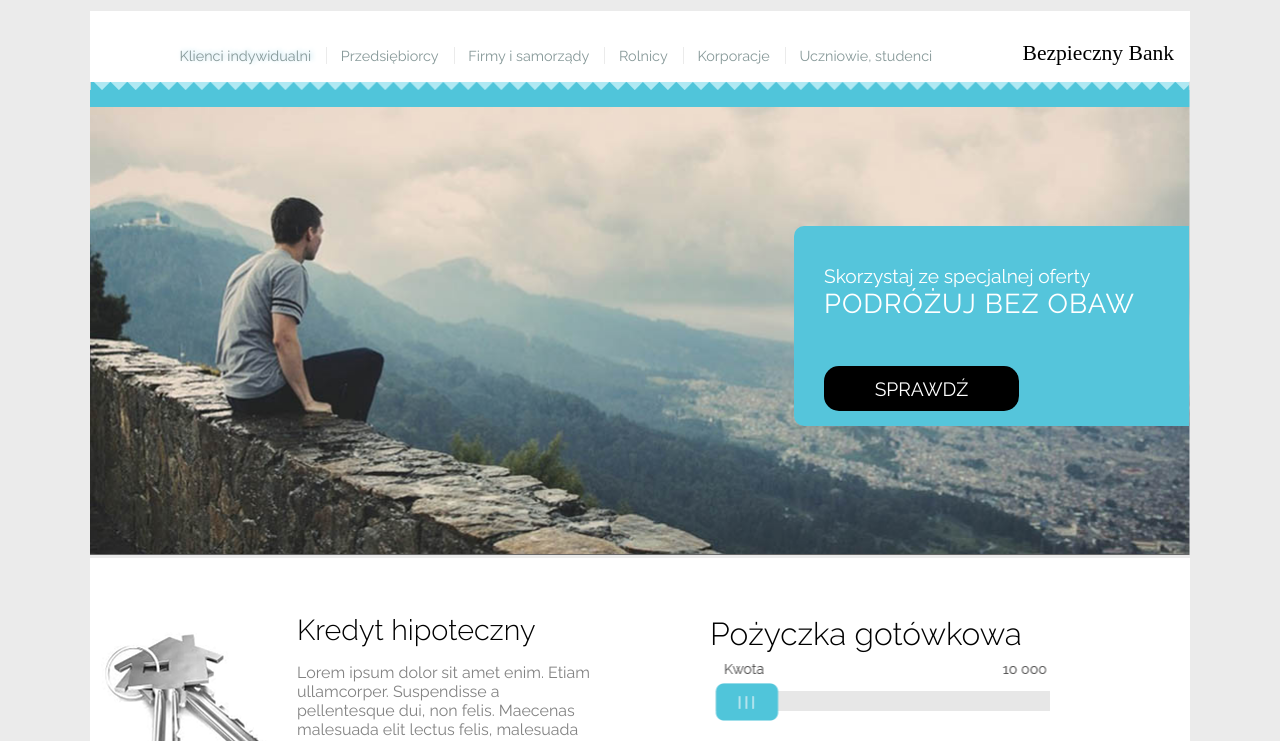
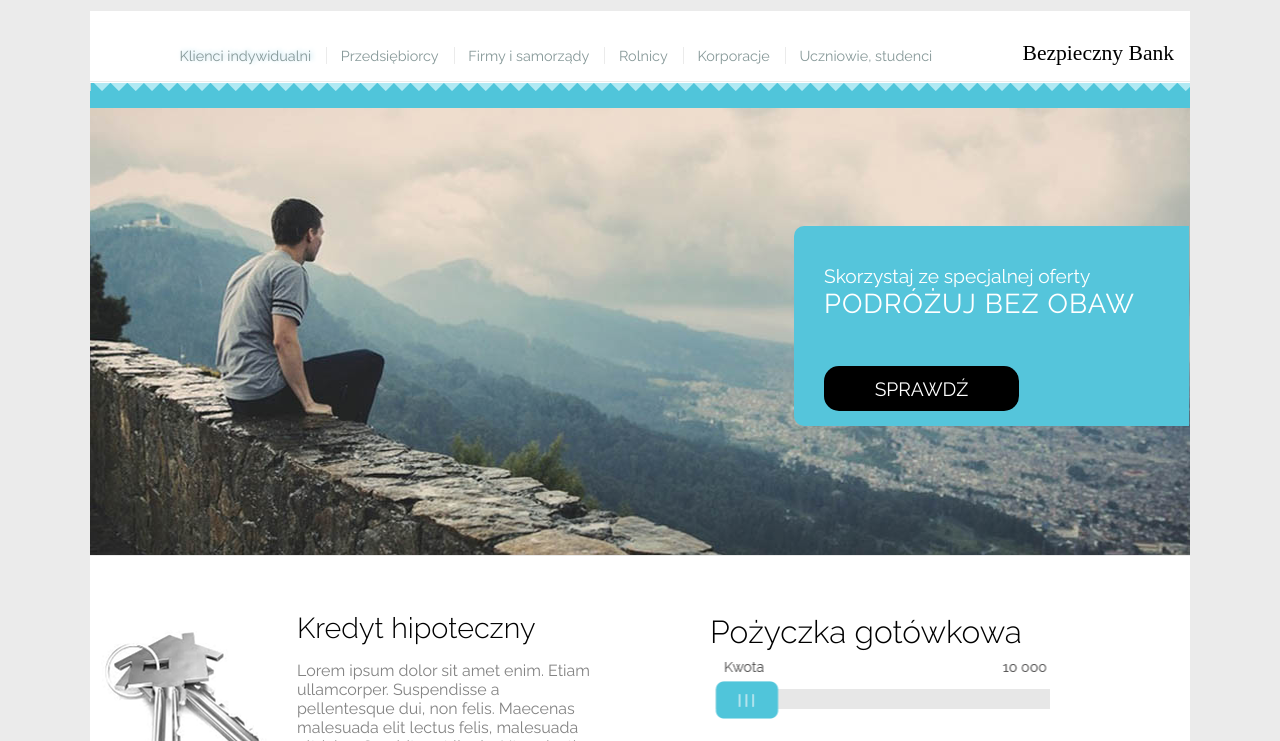
Before and after one commit to clothillde/projectSafeBank, a plain HTML site: page index.html in a window 1280 px wide. Shown: the part 59-800 px from the top of the page. Drawn offline with Linux system fonts and the light colour scheme.

Commit message:
fix main photo

```diff
--- a/index.html
+++ b/index.html
@@ -58,7 +58,7 @@
     </section>
 
     <section id="view">
-      <img src="images/BezpiecznyBank_06.png" title="banner" alt="bankBanner">
+<!--      <img src="images/BezpiecznyBank_06.png" title="banner" alt="bankBanner">-->
       <div class="row">
         <div class="col-6">
           <div id="special_offert">
--- a/scss/style.scss
+++ b/scss/style.scss
@@ -59,6 +59,7 @@ header {
       position: relative;
       span.icon {
         display: none;
+
         @media(min-width: 1100px){
           display: block;
           position: absolute;
@@ -75,6 +76,7 @@ header {
         width: 165px;
         height: 30px;
         display: none;
+
         @media(min-width: 1100px){
           display: inline-block;
         }
@@ -90,6 +92,7 @@ header {
   }
 }
 
+
 // menu style
 section#navigation {
   height: 70px;
@@ -97,6 +100,7 @@ section#navigation {
   font-size: 0.9em;
   .col-5 {
     width: 100%;
+
     @media(min-width: 1000px){
       width: 83.3333%;
     }
@@ -105,6 +109,7 @@ section#navigation {
       list-style-type: none;
       background-color: white;
       margin-top: 64px;
+
       @media(min-width: 820px){
         display: block;
         text-align: center;
@@ -114,6 +119,7 @@ section#navigation {
         display: block;
         text-align: center;
         padding: 10px;
+
         @media(min-width: 820px){
           display: inline-block;
           border-right: 1px solid #ebebeb;
@@ -143,6 +149,7 @@ section#navigation {
       border: none;
       font-size: 1.5em;
       font-weight: bold;
+
       @media (min-width: 820px) {
         display: none;
       }
@@ -155,6 +162,7 @@ section#navigation {
     margin-top: 30px;
     font-family: "Times New Roman", Arial, sans-serif;
     display: none;
+
     @media(min-width: 1000px){
       display: block;
     }
@@ -167,18 +175,24 @@ section#navigation {
   display: block;
 }
 
+
 // main section style
 section#view {
   width: 100%;
   position: relative;
-  img {
+    .col-6{
+        background-image: url("../images/BezpiecznyBank_06.png");
+        height: 0;
+        padding-bottom: 43%;
+        background-color: dodgerblue;
         display: none;
+
         @media(min-width: 800px){
           display: block;
           max-width: 100%;
           height: 100%;
         }
-  }
+
         #special_offert {
           height: 200px;
           width: 395px;
@@ -189,6 +203,7 @@ section#view {
           top: 145px;
           @include leftSideBorderRadius(10px);
           display: none;
+
           @media(min-width: 1000px){
             display: block;
           }
@@ -218,6 +233,7 @@ section#view {
           }
         }
     }
+}
 
 
 // section with key img style
@@ -228,6 +244,7 @@ section#credits {
   .col-3 {
     padding: 30px 30px 10px 10px;
     width: 100%;
+
     @media(min-width: 640px){
       width: 50%;
     }
@@ -240,6 +257,7 @@ section#credits {
       margin-top: 40px;
       margin-right: 30px;
       display: none;
+
       @media(min-width: 800px){
         display: block;
       }
@@ -264,6 +282,7 @@ section#credits {
     padding: 0 30px 20px 30px;
     font-size: 1.1em;
     width: 100%;
+
     @media(min-width: 640px){
       width: 50%;
       padding: 30px 10px 30px 70px;
@@ -275,6 +294,7 @@ section#credits {
       height: 160px;
       width: 340px;
       display: none;
+
       @media(min-width: 800px){
         display: block;
       }
@@ -300,7 +320,6 @@ section#credits {
 // section with contact with support style
 section#contact_banner {
   background-color: #55c5db;
-  //height: 375px;
   color: white;
   font-size: 1.2em;
   height: calc(100%-100px);
@@ -308,6 +327,7 @@ section#contact_banner {
     text-align: center;
     margin-bottom: 60px;
     width: 100%;
+
     @media(min-width: 800px){
       width: 33.33333%;
     }
@@ -338,6 +358,7 @@ section#contact_banner {
     }
     #site1, #site2, #site3{
       display: none;
+
       @media(min-width: 800px){
         display: block;
       }
@@ -350,6 +371,7 @@ section#contact_banner {
       font-size: 1.4em;
       padding-top: 10px;
       margin: 10px auto;
+
       @media(min-width: 800px){
         margin-left: 50px;
       }
@@ -383,6 +405,7 @@ section#clients {
   }
 }
 
+
 // footer style
 footer {
   color: #b4b4b4;
@@ -391,12 +414,14 @@ footer {
   margin-top: 5px;
   .col-4 {
     width: 100%;
+
     @media(min-width: 1000px){
       width: 66.6666%;
     }
   }
   ul {
     display: none;
+
     @media(min-width: 1000px){
       display: inline-block;
     }
```
Also changed, not shown: css/style.css. Lines whose indentation alone changed are shown as unchanged.
